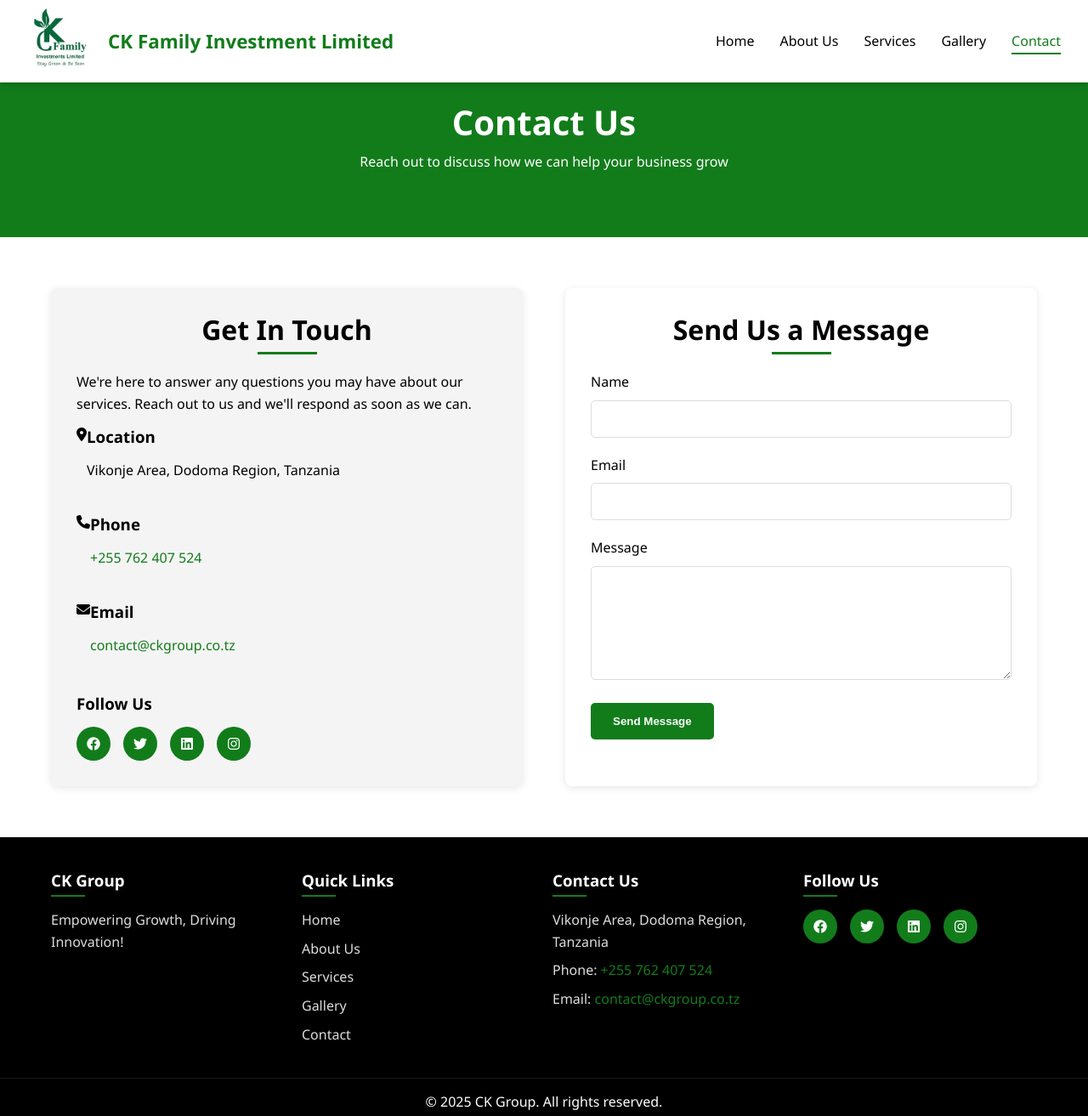
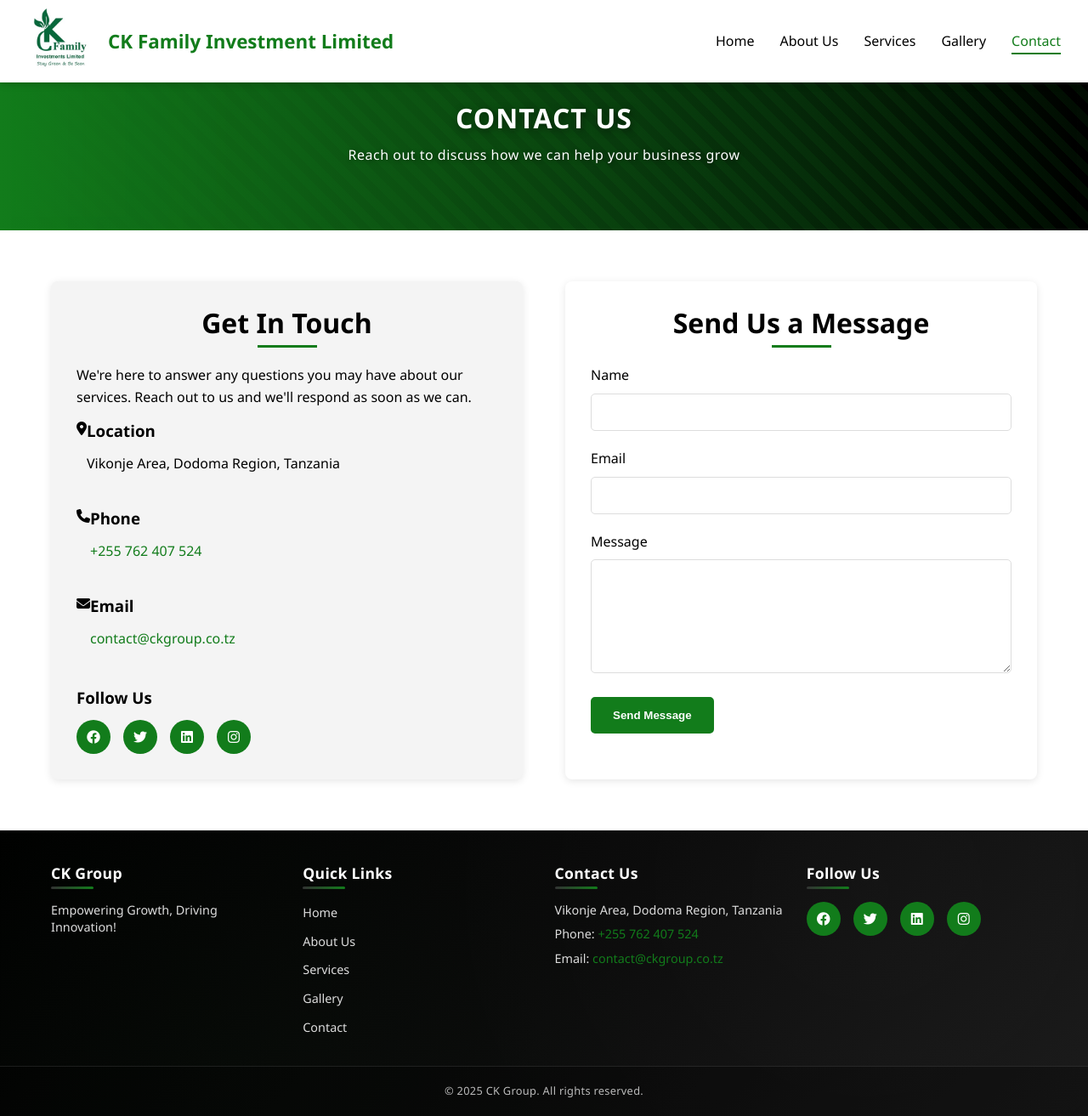
Before and after one commit to jaikwiz/ckfamilyinvestmentltd, a plain HTML site: page contact.html in a window 1280 px wide. Shown: the top 1313 px of the page at 85% size. Drawn offline with nearby package versions, Linux system fonts and the light colour scheme.

Commit message:
Add files via upload
now the file contain advanced feature style

```diff
--- a/css/style.css
+++ b/css/style.css
@@ -355,14 +355,109 @@ header {
 
 /* ========== Page Header ========== */
 .page-header {
-    background-color: var(--primary-color);
+    background:
+        linear-gradient(90deg, var(--primary-color) 0%, var(--dark-color) 100%);
     color: var(--white);
     text-align: center;
     padding: 120px 0 60px;
+    position: relative;
+    overflow: hidden;
+}
+
+.page-header::before {
+    content: '';
+    position: absolute;
+    top: 0;
+    left: 0;
+    right: 0;
+    bottom: 0;
+    background:
+        repeating-linear-gradient(
+            45deg,
+            transparent,
+            transparent 10px,
+            rgba(18, 124, 27, 0.1) 10px,
+            rgba(18, 124, 27, 0.1) 20px
+        );
+    pointer-events: none;
+}
+
+.page-header::after {
+    content: '';
+    position: absolute;
+    top: 0;
+    left: 0;
+    right: 0;
+    bottom: 0;
+    background:
+        linear-gradient(90deg,
+            transparent 0%,
+            rgba(18, 124, 27, 0.15) 25%,
+            rgba(18, 124, 27, 0.15) 75%,
+            transparent 100%
+        );
+    animation: slideLight 4s ease-in-out infinite;
+}
+
+.page-header .container {
+    position: relative;
+    z-index: 3;
+}
+
+@keyframes slideLight {
+    0%, 100% {
+        transform: translateX(-100%);
+        opacity: 0;
+    }
+    50% {
+        transform: translateX(100%);
+        opacity: 1;
+    }
 }
 
 .page-header h1 {
-    margin-bottom: 10px;
+    margin-bottom: 12px;
+    position: relative;
+    z-index: 2;
+    text-shadow: 2px 2px 8px rgba(0,0,0,0.5);
+    font-size: 2rem;
+    font-weight: 700;
+    letter-spacing: 1px;
+    text-transform: uppercase;
+    animation: titleSlide 1.5s ease-out;
+}
+
+.page-header p {
+    position: relative;
+    z-index: 2;
+    text-shadow: 1px 1px 4px rgba(0,0,0,0.5);
+    font-size: 1rem;
+    opacity: 0.9;
+    font-weight: 400;
+    letter-spacing: 0.5px;
+    animation: subtitleSlide 2s ease-out 0.5s both;
+}
+
+@keyframes titleSlide {
+    0% {
+        transform: translateY(-50px);
+        opacity: 0;
+    }
+    100% {
+        transform: translateY(0);
+        opacity: 1;
+    }
+}
+
+@keyframes subtitleSlide {
+    0% {
+        transform: translateY(30px);
+        opacity: 0;
+    }
+    100% {
+        transform: translateY(0);
+        opacity: 1;
+    }
 }
 
 /* ========== About Page - Who We Are ========== */
@@ -488,8 +583,66 @@ header {
 
 .services-cta {
     text-align: center;
-    background-color: var(--primary-color);
+    background: var(--white);
+    color: var(--dark-color);
+    padding: 50px 0;
+    position: relative;
+    overflow: hidden;
+}
+
+.services-cta::before {
+    content: '';
+    position: absolute;
+    top: 0;
+    left: 0;
+    right: 0;
+    bottom: 0;
+    background:
+        radial-gradient(circle at 30% 70%, rgba(18, 124, 27, 0.05) 0%, transparent 50%),
+        radial-gradient(circle at 70% 30%, rgba(44, 94, 138, 0.03) 0%, transparent 50%);
+    pointer-events: none;
+}
+
+.services-cta .container {
+    position: relative;
+    z-index: 2;
+    max-width: 600px;
+    margin: 0 auto;
+}
+
+.services-cta h2 {
+    font-size: 2.2rem;
+    margin-bottom: 15px;
+    text-shadow: none;
+    color: var(--primary-color);
+}
+
+.services-cta p {
+    font-size: 1.1rem;
+    margin-bottom: 25px;
+    opacity: 0.95;
+    max-width: 450px;
+    margin-left: auto;
+    margin-right: auto;
+}
+
+.services-cta .btn {
+    font-size: 1rem;
+    padding: 12px 30px;
+    border-radius: 25px;
+    text-transform: uppercase;
+    letter-spacing: 0.5px;
+    font-weight: 600;
+    box-shadow: 0 4px 15px rgba(0,0,0,0.2);
+    transition: all 0.3s ease;
+}
+
+.services-cta .btn:hover {
+    transform: translateY(-2px);
+    box-shadow: 0 8px 25px rgba(18, 124, 27, 0.3);
+    background: var(--primary-color);
     color: var(--white);
+    border-color: var(--primary-color);
 }
 
 /* ========== Gallery Page ========== */
@@ -691,18 +844,35 @@ header {
 
 /* ========== Footer ========== */
 footer {
-    background-color: var(--dark-color);
+    background: linear-gradient(135deg, var(--dark-color) 0%, #0a0a0a 50%, #1a1a1a 100%);
     color: var(--white);
     padding: 40px 0 0;
+    position: relative;
+    overflow: hidden;
+}
+
+footer::before {
+    content: '';
+    position: absolute;
+    top: 0;
+    left: 0;
+    right: 0;
+    bottom: 0;
+    background:
+        radial-gradient(circle at 20% 80%, rgba(18, 124, 27, 0.03) 0%, transparent 50%),
+        radial-gradient(circle at 80% 20%, rgba(255, 255, 255, 0.02) 0%, transparent 50%);
+    pointer-events: none;
 }
 
 .footer-container {
     display: grid;
     grid-template-columns: repeat(auto-fit, minmax(200px, 1fr));
-    gap: 20px;
+    gap: 25px;
     max-width: 1200px;
     margin: 0 auto;
     padding: 0 20px;
+    position: relative;
+    z-index: 2;
 }
 
 .footer-column h3 {
@@ -710,6 +880,9 @@ footer {
     margin-bottom: 15px;
     position: relative;
     padding-bottom: 8px;
+    font-size: 1.1rem;
+    font-weight: 700;
+    letter-spacing: 0.3px;
 }
 
 .footer-column h3:after {
@@ -717,9 +890,15 @@ footer {
     position: absolute;
     bottom: 0;
     left: 0;
-    width: 40px;
-    height: 2px;
-    background-color: var(--primary-color);
+    width: 50px;
+    height: 3px;
+    background: linear-gradient(90deg, #333, var(--primary-color));
+    border-radius: 2px;
+    transition: var(--transition);
+}
+
+.footer-column:hover h3:after {
+    width: 70px;
 }
 
 .footer-column ul li {
@@ -729,23 +908,57 @@ footer {
 .footer-column ul li a {
     color: #ddd;
     transition: var(--transition);
+    position: relative;
+    padding-left: 0;
+    font-size: 0.9rem;
 }
 
 .footer-column ul li a:hover {
-    color: var(--white);
-    padding-left: 5px;
+    color: var(--accent-color);
+    padding-left: 6px;
+    text-shadow: 0 0 6px rgba(248, 180, 0, 0.3);
+}
+
+.footer-column ul li a::before {
+    content: '→';
+    position: absolute;
+    left: -12px;
+    opacity: 0;
+    transition: var(--transition);
+    color: var(--accent-color);
+}
+
+.footer-column ul li a:hover::before {
+    opacity: 1;
+    left: -16px;
 }
 
 .footer-column p {
     color: #ddd;
     margin-bottom: 8px;
+    line-height: 1.4;
+    transition: var(--transition);
+    font-size: 0.9rem;
+}
+
+.footer-column p:hover {
+    color: var(--white);
 }
 
 .footer-bottom {
     text-align: center;
-    padding: 15px 0;
-    margin-top: 30px;
+    padding: 18px 0;
+    margin-top: 25px;
     border-top: 1px solid rgba(255, 255, 255, 0.1);
+    background: rgba(0, 0, 0, 0.3);
+    position: relative;
+    z-index: 2;
+}
+
+.footer-bottom p {
+    color: #bbb;
+    font-size: 0.8rem;
+    letter-spacing: 0.3px;
 }
 
 /* ========== Form Messages ========== */
```
